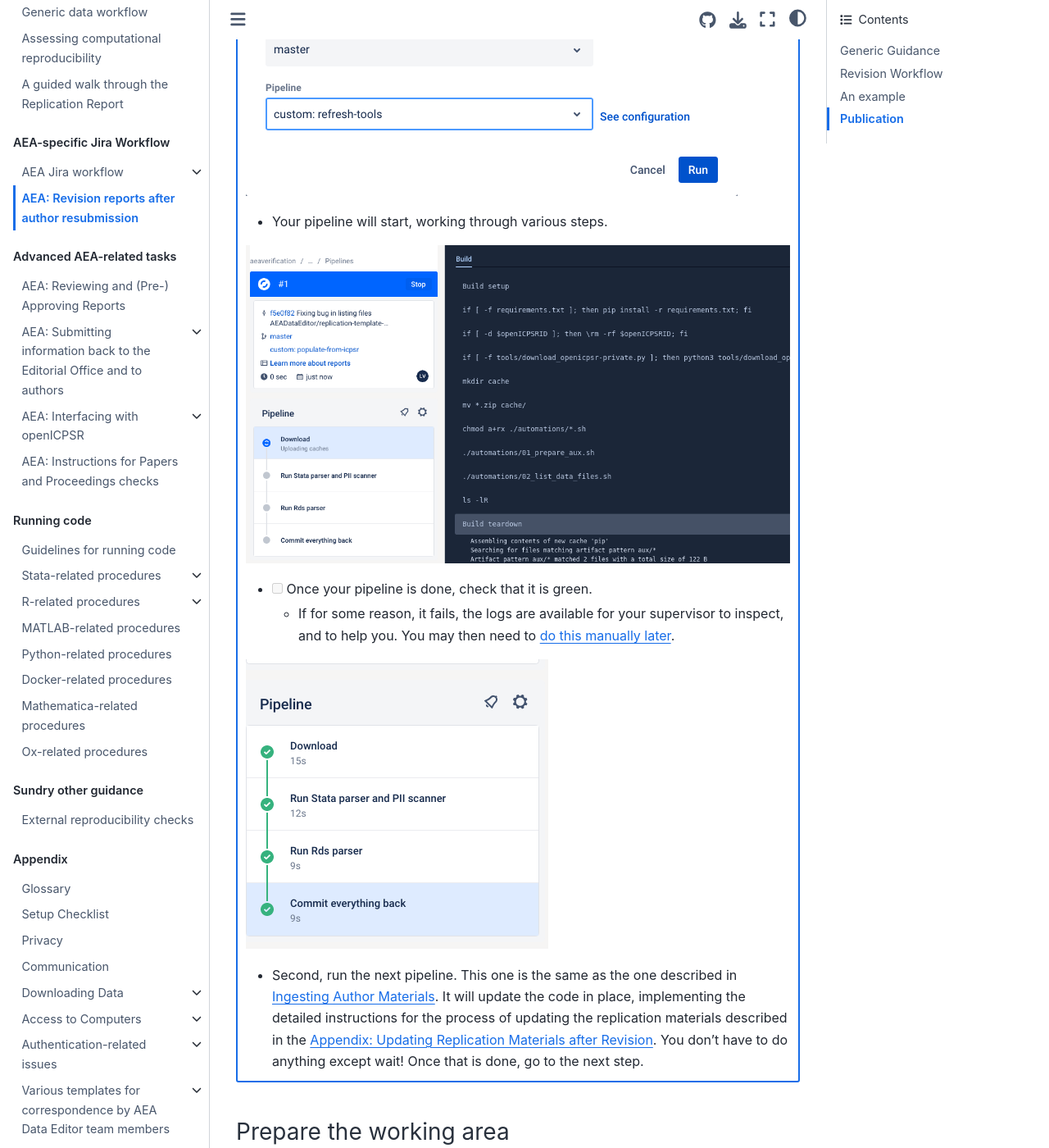
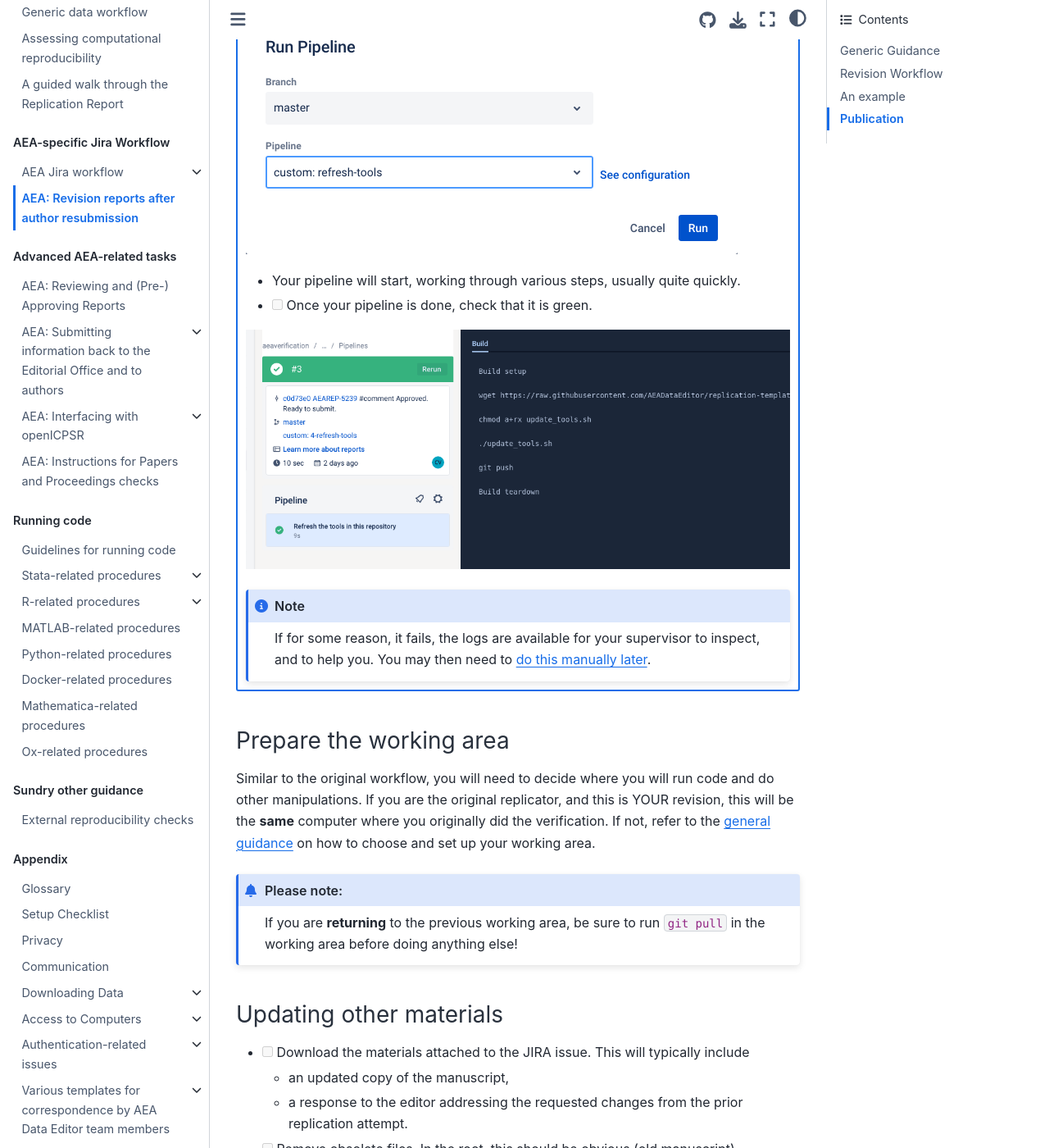
Before and after one commit to labordynamicsinstitute/ldilab-manual, a Jupyter Book: the page built from 12-jira-revision-guidance.md, in a window 1280 px wide and 1400 px high, scrolled down 2781 px. Shown: the whole window at 82% size. Built offline with Jupyter Book 1.0.4 settings and Sphinx 7.4.7 and the Sphinx Book theme 1.1.4, drawn with Linux system fonts in a browser that asks for light colours; some of the changed text lies outside the part shown.

Commit message:
Clarifying revision workflow

```diff
--- a/12-jira-revision-guidance.md
+++ b/12-jira-revision-guidance.md
@@ -58,16 +63,20 @@
 
 ![select pipeline](images/jira-run-pipeline-updatetools.png)
 
-- Your pipeline will start, working through various steps.
-
-![running pipeline](images/jira-run-pipeline-running.png)
+- Your pipeline will start, working through various steps, usually quite quickly.
 
 - [ ] Once your pipeline is done, check that it is green.
-  - If for some reason, it fails, the logs are available for your supervisor to inspect, and to help you. You may then need to [do this manually later](revision-code-step).
 
-![completed pipeline](images/jira-run-pipeline-finished.png)
 
-- Second, run the next pipeline. This one is the same as the one described in [Ingesting Author Materials](ingesting-author-materials). It will update the code in place, implementing the detailed instructions for the process of updating the replication materials described in the [Appendix: Updating Replication Materials after Revision](updating-replication-materials-after-revisions). You don't have to do anything except wait! Once that is done, go to the next step.
+![running pipeline](images/jira-run-pipeline-finished-refresh.png)
+
+:::{note}
+
+If for some reason, it fails, the logs are available for your supervisor to inspect, and to help you. You may then need to [do this manually later](revision-code-step).
+
+:::
+
+- Second, run the next pipeline. This should be the same one that is described in [Ingesting Author Materials](running-populate-icpsr). It will update the code in place. You don't have to do anything except wait! Once that is done, go to the next step.
 
 :::
 
```
Also changed, not shown: other parts of 12-jira-revision-guidance.md (+6 -1 lines), 11-02-workflow-create-repo.md (+1 -0 lines), images/jira-run-pipeline-finished-refresh.png (added).
